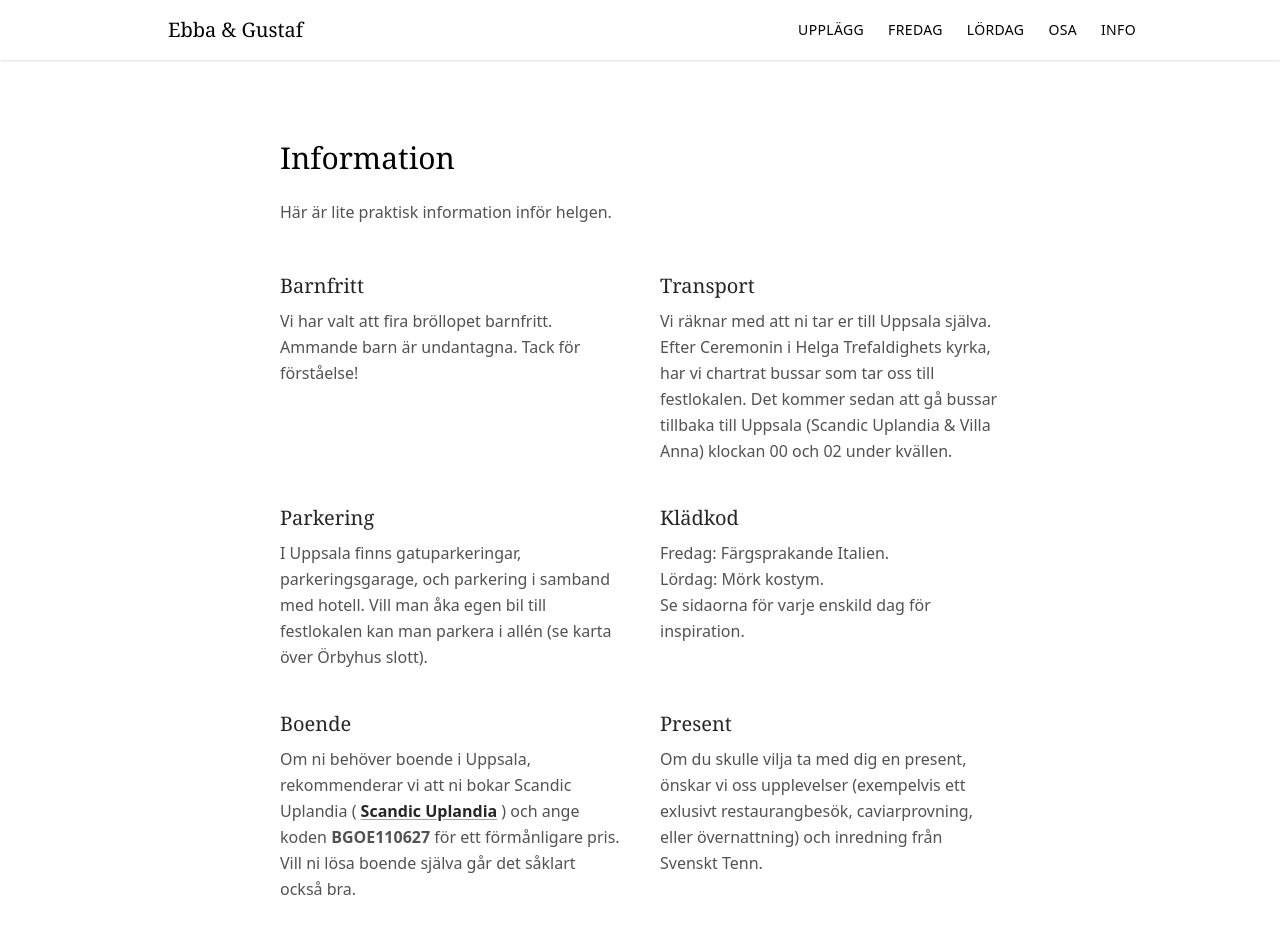
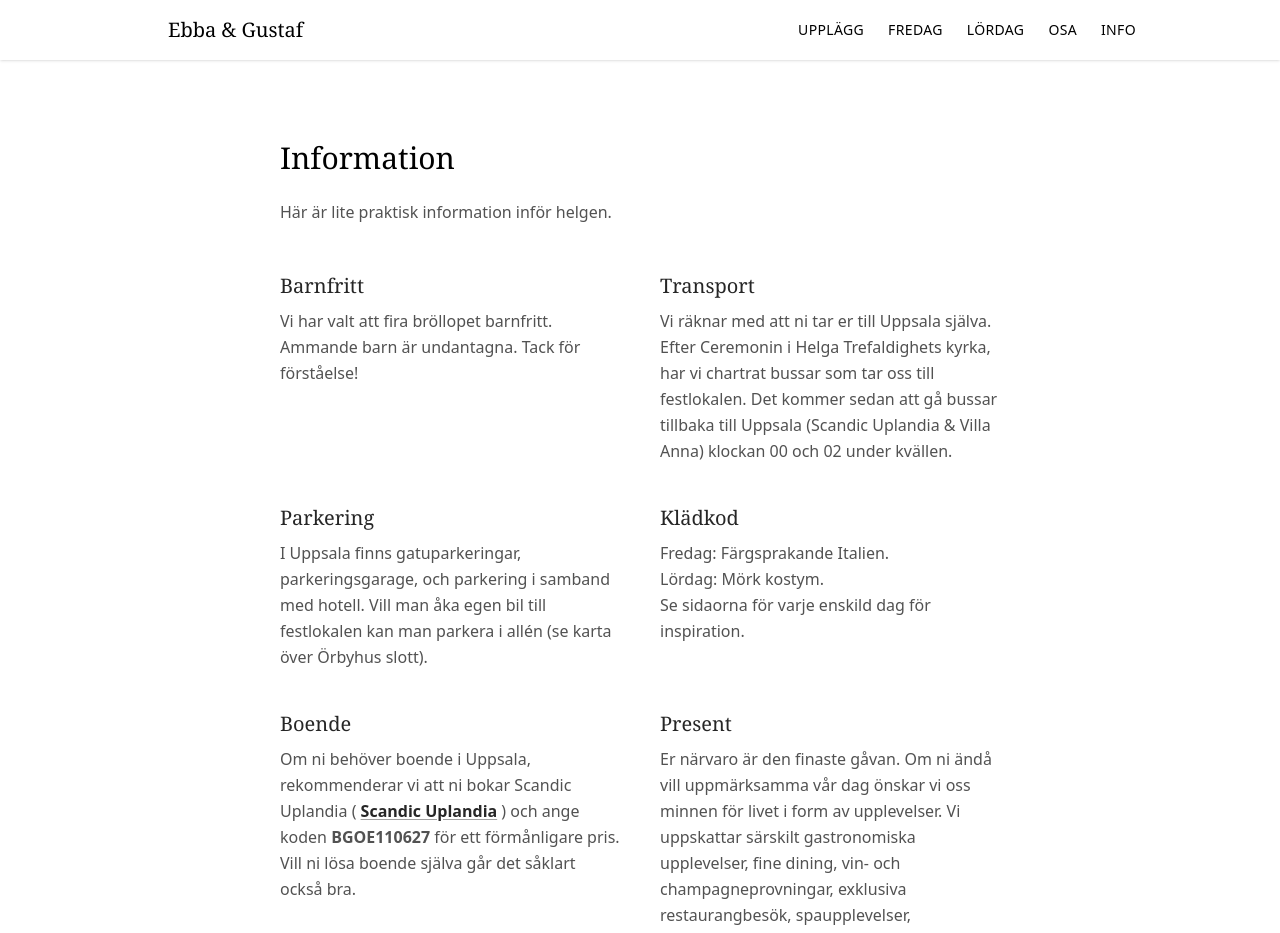
Before and after one commit to gustafffandersson/wedding-site-deployment, a React (Vite) app: page /info in a window 1280 px wide. Shown: the top 933 px of the page. Built offline with nearby package versions, Linux system fonts and the light colour scheme.

Commit message:
Presentinfo

```diff
--- a/src/pages/Info.jsx
+++ b/src/pages/Info.jsx
@@ -36,7 +36,7 @@ export default function Info() {
     },
     {
       title: "Present",
-      body: "Om du skulle vilja ta med dig en present, önskar vi oss upplevelser (exempelvis ett exlusivt restaurangbesök, caviarprovning, eller övernattning) och inredning från Svenskt Tenn.",
+      body: "Er närvaro är den finaste gåvan. Om ni ändå vill uppmärksamma vår dag önskar vi oss minnen för livet i form av upplevelser. Vi uppskattar särskilt gastronomiska upplevelser, fine dining, vin- och champagneprovningar, exklusiva restaurangbesök, spaupplevelser, weekendresor och andra upplevelser med lite extra guldkant. \n \nOm ni hellre vill ge något att ta med hem uppskattar vi tidlös inredning av hög kvalitet, särskilt från Svenskt Tenn.",
     },
     {
       title: "Kontakt",
```
